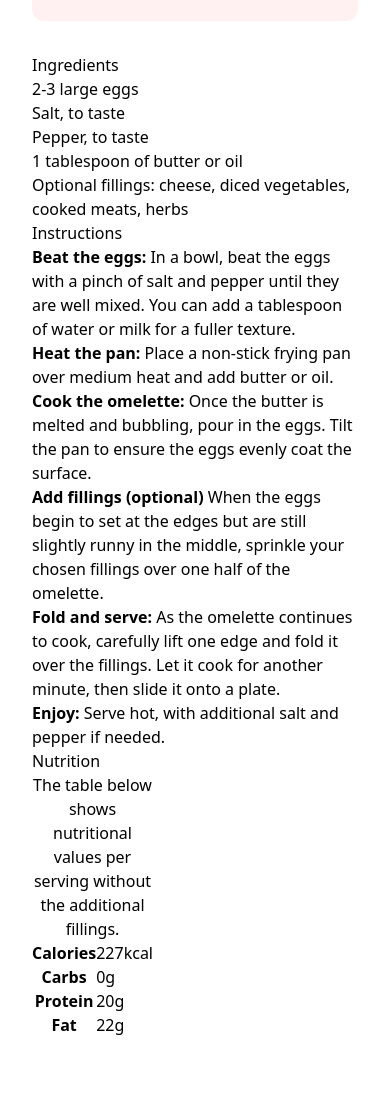
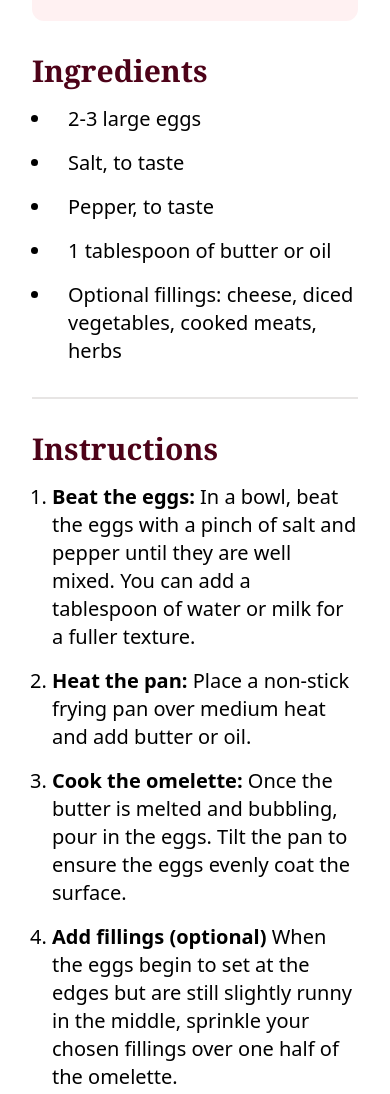
Before and after one commit to rk-swe/fm-recipe-page, a website built with Vite: page index.html in a window 390 px wide. Shown: the part 749-1843 px from the top of the page. Before the commit the page ends 1786 px from the top, so only its background shows below. Built offline with nearby package versions, Linux system fonts and the light colour scheme.

Commit message:
mobile view

```diff
--- a/index.html
+++ b/index.html
@@ -15,7 +15,7 @@
     <link rel="stylesheet" href="./styles.css" />
   </head>
   <body>
-    <main class="flex flex-col [--card-px:--spacing(8)]">
+    <main class="flex flex-col text-xl [--card-px:--spacing(8)]">
       <div class="px-(--card-px)">
         <h1 class="mb-8 font-serif text-4xl font-bold">
           Simple Omelette Recipe
@@ -29,17 +29,17 @@
         />
       </div>
       <div class="px-(--card-px)">
-        <p class="mb-8 text-xl">
+        <p class="mb-8">
           An easy and quick dish, perfect for any meal. This classic omelette
           combines beaten eggs cooked to perfection, optionally filled with your
           choice of cheese, vegetables, or meats.
         </p>
 
         <section class="mb-8 rounded-xl bg-rose-50 p-6">
-          <h2 class="pb-4 text-2xl font-bold text-rose-800">
+          <h2 class="pb-4 text-2xl font-bold text-rose-900">
             Preparation Time
           </h2>
-          <ul class="flex list-disc flex-col gap-4 pl-5 text-xl">
+          <ul class="flex list-disc flex-col gap-4 pl-5">
             <li class="pl-4">
               <strong class="font-bold">Total:</strong> Approximately 10 minutes
             </li>
@@ -52,76 +52,112 @@
           </ul>
         </section>
 
-        <section class="">
-          <h2>Ingredients</h2>
-          <ul>
-            <li>2-3 large eggs</li>
-            <li>Salt, to taste</li>
-            <li>Pepper, to taste</li>
-            <li>1 tablespoon of butter or oil</li>
-            <li>
+        <section class="mb-8 border-b-2 border-b-stone-200 pb-8">
+          <h2 class="mb-4 font-serif text-3xl font-bold text-rose-950">
+            Ingredients
+          </h2>
+          <ul class="flex list-disc flex-col gap-4 pl-5">
+            <li class="pl-4">2-3 large eggs</li>
+            <li class="pl-4">Salt, to taste</li>
+            <li class="pl-4">Pepper, to taste</li>
+            <li class="pl-4">1 tablespoon of butter or oil</li>
+            <li class="pl-4">
               Optional fillings: cheese, diced vegetables, cooked meats, herbs
             </li>
           </ul>
         </section>
 
-        <section class="">
-          <h2>Instructions</h2>
-          <ol>
+        <section class="mb-8 border-b-2 border-b-stone-200 pb-8">
+          <h2 class="mb-4 font-serif text-3xl font-bold text-rose-950">
+            Instructions
+          </h2>
+          <ol class="flex list-decimal flex-col gap-4 pl-5">
             <li>
-              <strong>Beat the eggs:</strong> In a bowl, beat the eggs with a
-              pinch of salt and pepper until they are well mixed. You can add a
-              tablespoon of water or milk for a fuller texture.
+              <strong class="font-bold">Beat the eggs:</strong> In a bowl, beat
+              the eggs with a pinch of salt and pepper until they are well
+              mixed. You can add a tablespoon of water or milk for a fuller
+              texture.
             </li>
             <li>
-              <strong>Heat the pan:</strong> Place a non-stick frying pan over
-              medium heat and add butter or oil.
+              <strong class="font-bold">Heat the pan:</strong> Place a non-stick
+              frying pan over medium heat and add butter or oil.
             </li>
             <li>
-              <strong>Cook the omelette:</strong> Once the butter is melted and
-              bubbling, pour in the eggs. Tilt the pan to ensure the eggs evenly
-              coat the surface.
+              <strong class="font-bold">Cook the omelette:</strong> Once the
+              butter is melted and bubbling, pour in the eggs. Tilt the pan to
+              ensure the eggs evenly coat the surface.
             </li>
             <li>
-              <strong>Add fillings (optional)</strong> When the eggs begin to
-              set at the edges but are still slightly runny in the middle,
-              sprinkle your chosen fillings over one half of the omelette.
+              <strong class="font-bold">Add fillings (optional)</strong> When
+              the eggs begin to set at the edges but are still slightly runny in
+              the middle, sprinkle your chosen fillings over one half of the
+              omelette.
             </li>
             <li>
-              <strong>Fold and serve: </strong> As the omelette continues to
-              cook, carefully lift one edge and fold it over the fillings. Let
-              it cook for another minute, then slide it onto a plate.
+              <strong class="font-bold">Fold and serve: </strong> As the
+              omelette continues to cook, carefully lift one edge and fold it
+              over the fillings. Let it cook for another minute, then slide it
+              onto a plate.
             </li>
             <li>
-              <strong>Enjoy: </strong> Serve hot, with additional salt and
-              pepper if needed.
+              <strong class="font-bold">Enjoy: </strong> Serve hot, with
+              additional salt and pepper if needed.
             </li>
           </ol>
         </section>
 
-        <section class="">
-          <h2>Nutrition</h2>
-          <table>
-            <caption>
+        <section class="pb-8">
+          <h2 class="mb-4 font-serif text-3xl font-bold text-rose-950">
+            Nutrition
+          </h2>
+          <table class="w-full">
+            <caption class="text-left">
               The table below shows nutritional values per serving without the
               additional fillings.
             </caption>
             <tbody>
               <tr>
-                <th scope="row">Calories</th>
-                <td>227kcal</td>
+                <th
+                  class="border-b-2 border-b-stone-200 py-4 font-normal"
+                  scope="row"
+                >
+                  Calories
+                </th>
+                <td
+                  class="border-b-2 border-b-stone-200 py-4 font-bold text-rose-950"
+                >
+                  227kcal
+                </td>
               </tr>
-              <tr>
-                <th scope="row">Carbs</th>
-                <td>0g</td>
+              <tr class="">
+                <th
+                  class="border-b-2 border-b-stone-200 py-4 font-normal"
+                  scope="row"
+                >
+                  Carbs
+                </th>
+                <td
+                  class="border-b-2 border-b-stone-200 py-4 font-bold text-rose-950"
+                >
+                  0g
+                </td>
               </tr>
-              <tr>
-                <th scope="row">Protein</th>
-                <td>20g</td>
+              <tr class="py-4">
+                <th
+                  class="border-b-2 border-b-stone-200 py-4 font-normal"
+                  scope="row"
+                >
+                  Protein
+                </th>
+                <td
+                  class="border-b-2 border-b-stone-200 py-4 font-bold text-rose-950"
+                >
+                  20g
+                </td>
               </tr>
-              <tr>
-                <th scope="row">Fat</th>
-                <td>22g</td>
+              <tr class="py-4">
+                <th class="py-4 font-normal" scope="row">Fat</th>
+                <td class="py-4 font-bold text-rose-950">22g</td>
               </tr>
             </tbody>
           </table>
```
